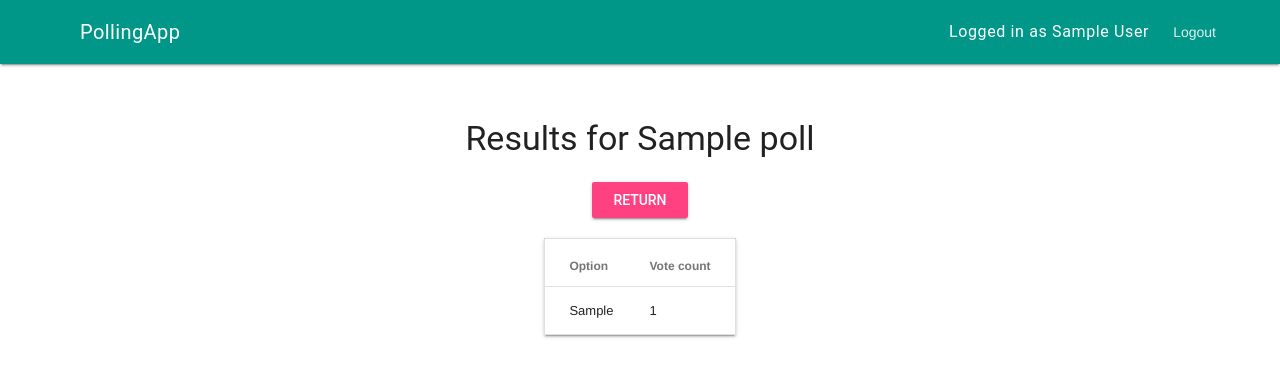
After one commit to sallamarieini/PollingApp, a Flask app: page /polls/results/1 in a window 1280 px wide. The commit adds this page. Shown: the top 377 px of the page. Run offline with Flask 2, Linux system fonts and the light colour scheme; a user stored in the database is signed in; tables that the repository leaves empty hold one stand-in row (values such as "Sample post").

Commit message:
Added a simple page for results

```diff
--- a/application/polls/models.py
+++ b/application/polls/models.py
@@ -1,3 +1,5 @@
+from sqlalchemy import text
+
 from application import db
 
 
@@ -38,6 +40,20 @@ class AnswerOption(db.Model):
         self.option = option
         self.poll_id = poll_id
 
+    @staticmethod
+    def get_results(poll_id):
+        stmt = text("SELECT answer_option.option, COUNT(answer.answer_option_id) FROM answer_option"
+                    " LEFT JOIN answer ON answer.answer_option_id = answer_option.id"
+                    " WHERE answer_option.poll_id = :poll_id"
+                    " GROUP BY answer_option.id").params(poll_id=poll_id)
+        res = db.engine.execute(stmt)
+
+        response = []
+        for row in res:
+            response.append({"option":row[0], "count":row[1]})
+
+        return response
+
 
 class Answer(db.Model):
     __tablename__ = "answer"
--- a/application/polls/views.py
+++ b/application/polls/views.py
@@ -129,16 +129,9 @@ def delete_poll(poll_id):
     return redirect(url_for("polls_index"))
 
 
-# @app.route("/polls/<poll_id>", methods=["POST"])
-# def vote_on_poll(poll_id):
-#     poll = Poll.query.get(poll_id)
-#     vote = request.form['options']
-#     # v = Answer()
-#     answer_option_id = AnswerOption.query.filter_by(poll_id=poll_id, option=vote).first().id
-#
-#     answer = Answer(answer_option_id, poll_id)
-#
-#     db.session().add(answer)
-#     db.session().commit()
-#
-#     return render_template()
+@app.route("/polls/results/<poll_id>")
+@login_required
+def show_results(poll_id):
+    poll = Poll.query.get(poll_id)
+
+    return render_template("polls/results.html", results=AnswerOption.get_results(poll_id=poll_id), poll=poll)
--- /dev/null
+++ b/application/templates/polls/results.html
@@ -0,0 +1,25 @@
+{% extends "layout.html" %}
+
+{% block body %}
+
+<h3>Results for {{ poll.question }}</h3>
+<a href="{{ url_for('single_poll', poll_id=poll.id) }}"
+   class="mdl-button mdl-js-button mdl-button--raised mdl-js-ripple-effect mdl-button--accent">Return</a>
+<table class="mdl-data-table mdl-js-data-table mdl-shadow--2dp" style="margin-top: 20px">
+  <tr>
+    <th class="mdl-data-table__cell--non-numeric">Option</th>
+    <th class="mdl-data-table__cell--non-numeric">Vote count</th>
+  </tr>
+  {% for result in results %}
+  <tr>
+    <td class="mdl-data-table__cell--non-numeric">
+      {{result.option}}
+    </td>
+    <td class="mdl-data-table__cell--non-numeric">
+      {{result.count}}
+    </td>
+  </tr>
+  {% endfor %}
+</table>
+
+{% endblock %}
--- a/application/templates/polls/single_poll.html
+++ b/application/templates/polls/single_poll.html
@@ -8,6 +8,8 @@
        class="mdl-button mdl-js-button mdl-button--raised mdl-js-ripple-effect mdl-button--accent">Return</a>
     <a href="{{ url_for('polls_edit', poll_id=poll.id) }}"
        class="mdl-button mdl-js-button mdl-button--raised mdl-js-ripple-effect mdl-button--accent">Edit</a>
+    <a href="{{ url_for('show_results', poll_id=poll.id) }}"
+        class="mdl-button mdl-js-button mdl-button--raised mdl-js-ripple-effect mdl-button--accent">Results</a>
 </td>
 <p>Created {{ poll.created_date }}</p>
 <h3>Poll description</h3>
```
Also changed, not shown: application/static/stylesheets/style.css (line endings or trailing spaces).
